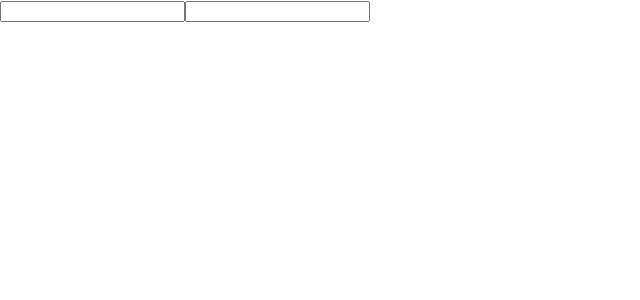
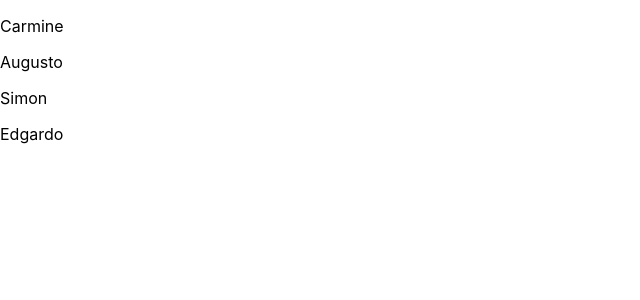
Before and after one commit to edganime96/react-searchbox, a React (Create React App) app in the folder login-udemy/: page / in a window 1280 px wide. Shown: the top 300 px of the page, without its empty margins (0-640 px from the left). Built offline with nearby package versions, Linux system fonts and the light colour scheme.

Commit message:
introduccion finalizada

```diff
--- a/login-udemy/src/App.js
+++ b/login-udemy/src/App.js
@@ -1,44 +1,86 @@
 // import React, { useReducer, useState, Component } from 'react';
-import React, { useState, useEffect } from 'react';
+import { render } from '@testing-library/react';
+// import React, { useState, useEffect } from 'react';
+import React, { useEffect, useState } from 'react';
+
+const jsonData = [{
+  key: '1',
+  name: 'Carmine',
+}, {
+  key: '2',
+  name: 'Augusto',
+}, {
+  key: '3',
+  name: 'Simon',
+}, {
+  key: '4',
+  name: 'Edgardo',
+}];
 
 const App = () => {
-  const [name, setName] = useState('');
-  const [age, setAge] = useState(0);
+  const [isLoading, setIsLoading] = useState(true);
 
-  // componentDidUpdate, si está vacio el callback, se llamará cada vez con cada cambio
   useEffect(() => {
-    console.log('diUpdate efect');
-  });
-
-  // componentDidMount (array vacio), sucede cuando el component se renderiza por primera vez
-  useEffect(() => {
-    console.log('didMount effect');
-
-    return () => {
-      console.log('WillUnMount');
-    }
+    setTimeout(() => {
+      setIsLoading(false);
+    }, 4000);
   }, []);
 
-  // si se le asignan propiedades o valores, se llamará cuando alguno de ellos cambie
-  useEffect(() => {
-    console.log('name cambió');
-  }, [name]);
 
-  useEffect(() => {
-    console.log('age cambió');
-  }, [age]);
-
-  useEffect(() => {
-    console.log('name o age cambiaron');
-  }, [name, age]);
+  const renderData = () => {
+    /* el signo ? sirve para validar e indica que si no existe la funcion, la ignora */
+    return jsonData?.map((value, index) => (
+        <div key={value.key}>
+          <p>{value.name}</p>
+        </div>
+    ));
+  };
 
   return (
     <div>
-      <input value={name} onChange={( { target: { value } }) => setName(value)} />
-      <input age={age} onChange={( {target: {value } }) => setAge(value)} />
+      {isLoading ? <h2>Is Loading...</h2> : renderData()}
     </div>
-  )
+  );
 }
+
+// const App = () => {
+//   const [name, setName] = useState('');
+//   const [age, setAge] = useState(0);
+
+//   // componentDidUpdate, si está vacio el callback, se llamará cada vez con cada cambio
+//   useEffect(() => {
+//     console.log('diUpdate efect');
+//   });
+
+//   // componentDidMount (array vacio), sucede cuando el component se renderiza por primera vez
+//   useEffect(() => {
+//     console.log('didMount effect');
+
+//     return () => {
+//       console.log('WillUnMount');
+//     }
+//   }, []);
+
+//   // si se le asignan propiedades o valores, se llamará cuando alguno de ellos cambie
+//   useEffect(() => {
+//     console.log('name cambió');
+//   }, [name]);
+
+//   useEffect(() => {
+//     console.log('age cambió');
+//   }, [age]);
+
+//   useEffect(() => {
+//     console.log('name o age cambiaron');
+//   }, [name, age]);
+
+//   return (
+//     <div>
+//       <input value={name} onChange={( { target: { value } }) => setName(value)} />
+//       <input age={age} onChange={( {target: {value } }) => setAge(value)} />
+//     </div>
+//   )
+// }
 
 // componente funcional
 // function App() {
```
